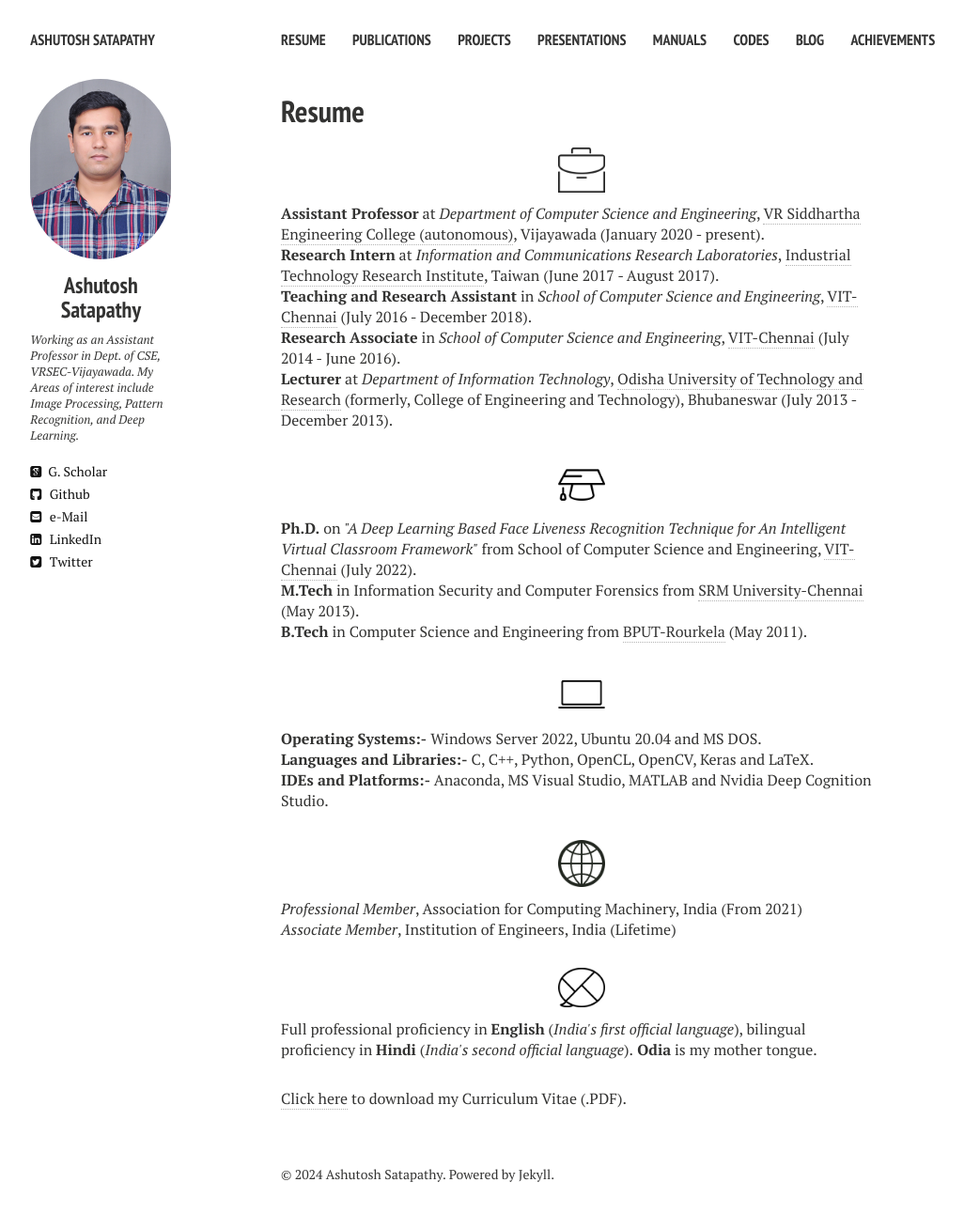
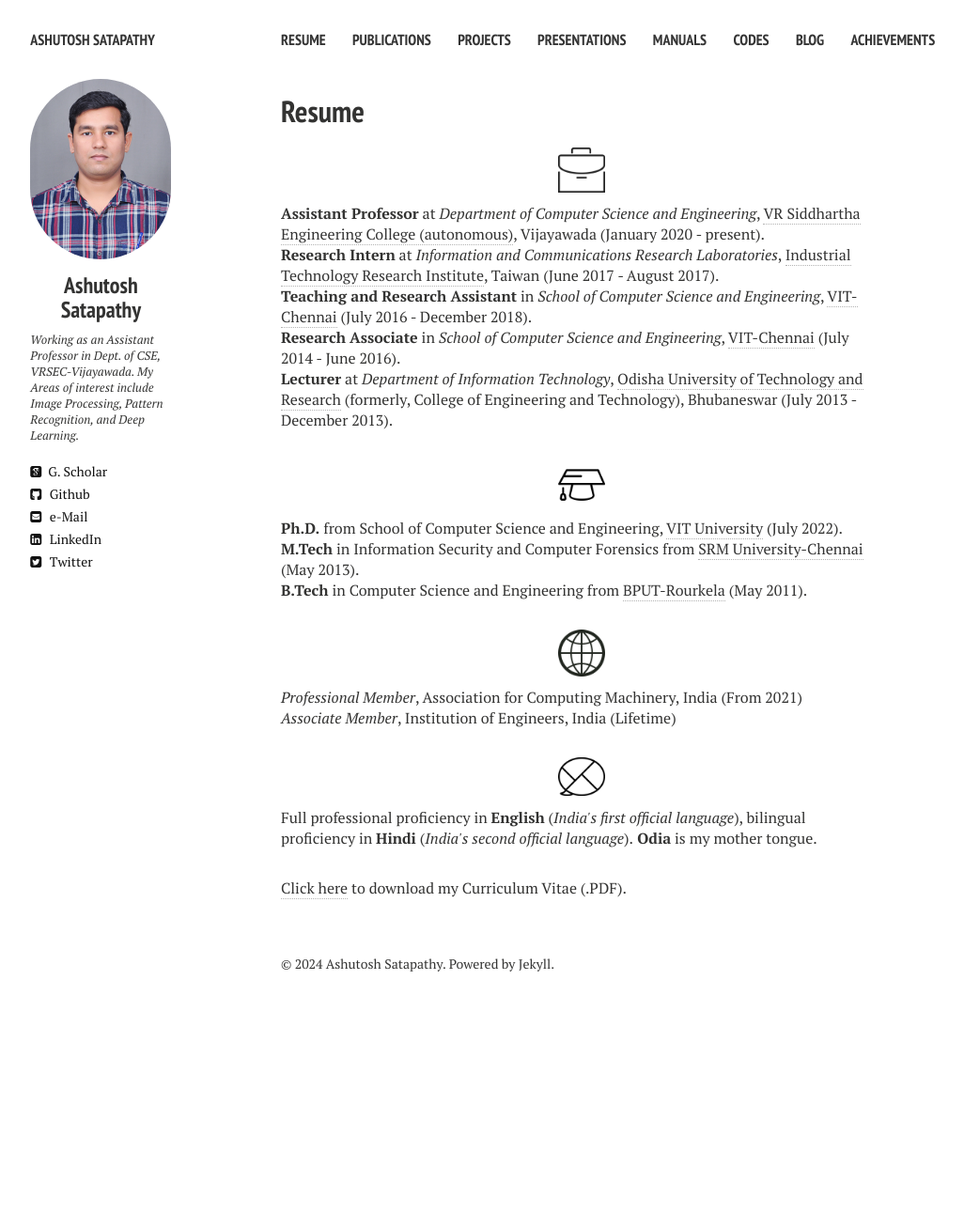
Before and after one commit to ashutoshsatapathy1990/ashutoshsatapathy1990.github.io, a Jekyll site: the page built from cv.md, in a window 1280 px wide. Shown: the whole page at 94% size, without its empty margins (21-1047 px from the left). Built offline with Jekyll 4.4.1, drawn with Linux system fonts in a browser that asks for light colours; nearby versions of some CDN libraries; after the commit the page ends 1084 px from its top, so only the background shows below that.

Commit message:
Update cv.html

```diff
--- a/_layouts/cv.html
+++ b/_layouts/cv.html
@@ -52,14 +52,16 @@
     <p align="left" class="bottom-three"><strong>Lecturer</strong> at <i>Department of Information Technology</i>, <a href="https://outr.ac.in/" target="_blank">Odisha University of Technology and Research</a> (formerly, College of Engineering and Technology), Bhubaneswar (July 2013 -  December 2013).</p>
 
     <p align="center" class=bottom-small><img src="{{ site.url }}/images/CV/study2.png" alt="Education" width="50" height="50"></p>
-    <p align="left"><strong>Ph.D.</strong> on <i>"A Deep Learning Based Face Liveness Recognition Technique for An Intelligent Virtual Classroom Framework"</i> from School of Computer Science and Engineering, <a href="http://chennai.vit.ac.in/" target="_blank">VIT-Chennai</a> (July 2022).</p>
+    <p align="left"><strong>Ph.D.</strong> from School of Computer Science and Engineering, <a href="http://chennai.vit.ac.in/" target="_blank">VIT University</a> (July 2022).</p>
     <p align="left"><strong>M.Tech</strong> in Information Security and Computer Forensics from <a href="http://www.srmuniv.ac.in/" target="_blank">SRM University-Chennai</a> (May 2013).</p>
     <p align="left" class="bottom-three"><strong>B.Tech</strong> in Computer Science and Engineering from <a href="http://www.bput.ac.in/" target="_blank">BPUT-Rourkela</a> (May 2011).</p>
 
+    <!--
     <p align="center" class=bottom-small><img src="{{ site.url }}/images/CV/computer2.png" alt="Computer Skills" width="50" height="50"></p>
     <p align="left"><strong>Operating Systems:-</strong> Windows Server 2022, Ubuntu 20.04 and MS DOS.</p>
     <p align="left"><strong>Languages and Libraries:-</strong> C, C++, Python, OpenCL, OpenCV, Keras and LaTeX.</p>
     <p align="left" class="bottom-three"><strong>IDEs and Platforms:-</strong> Anaconda, MS Visual Studio, MATLAB and Nvidia Deep Cognition Studio.</p>
+    -->
 
     <p align="center" class=bottom-small><img src="{{ site.url }}/images/CV/world.png" alt="Languages" width="50" height="50"></p>
     <p align="left"><i>Professional Member</i>, Association for Computing Machinery, India (From 2021)</p>
```
